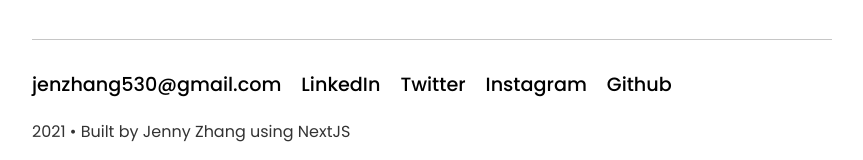
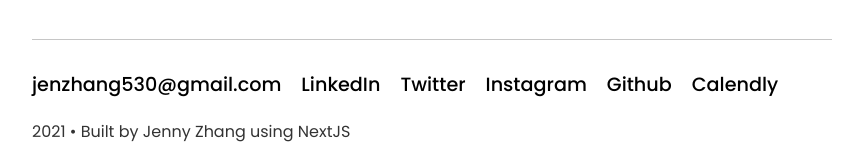
Before and after one commit to cowjuh/portfolio-2021, a Next.js app: page / in a window 1280 px wide. Shown: the part 2850-3010 px from the top of the page, without its empty margins (208-1071 px from the left). Built offline with nearby package versions, Linux system fonts and the light colour scheme.

Commit message:
Add Calendly link

```diff
--- a/components/Contact.js
+++ b/components/Contact.js
@@ -28,6 +28,7 @@ const Contact = () => {
 				<a href="https://twitter.com/cowjuh">Twitter</a>
 				<a href="https://www.instagram.com/cowjuh/">Instagram</a>
 				<a href="https://github.com/cowjuh/">Github</a>
+				<a href="https://calendly.com/cowjuh/30min?month=2021-06&date=2021-06-03">Calendly</a>
 			</LinksContainer>
 			<p>2021 • Built by Jenny Zhang using NextJS</p>
 
```
Also changed, not shown: 1 other file (tests, documents, lock files or other folders). Lines whose indentation alone changed are shown as unchanged.
